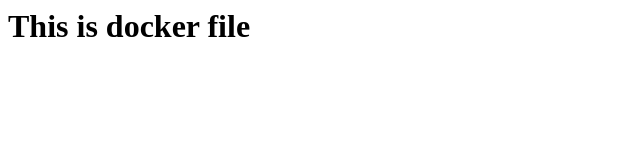
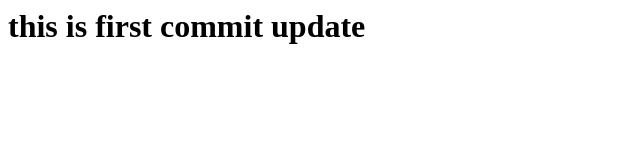
Before and after one commit to yaswanth444/static-microservices, a plain HTML site: page index.html in a window 1280 px wide. Shown: the whole page, without its empty margins (0-640 px from the left). Drawn offline with Linux system fonts and the light colour scheme.

Commit message:
updated first commit

```diff
--- a/index.html
+++ b/index.html
@@ -1 +1 @@
-<h1> This is docker file </h1>
+<h1>this is first commit update</h1>
```
